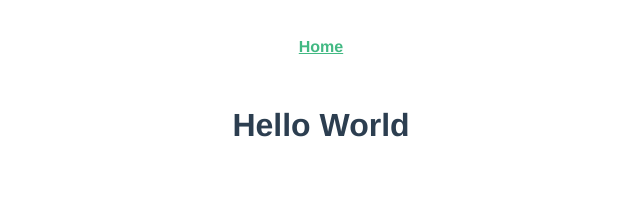
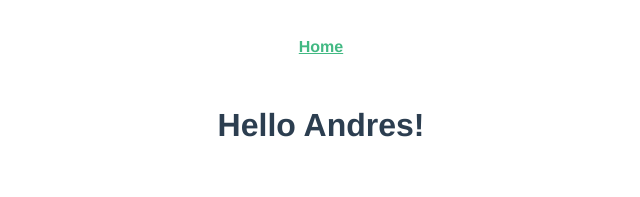
Before and after one commit to andresrihu/fantasyproject, a Vue app: page / in a window 1280 px wide. Shown: the top 197 px of the page, without its empty margins (319-959 px from the left). Built offline with nearby package versions, Linux system fonts and the light colour scheme.

Commit message:
made change to HomeView

```diff
--- a/src/views/Mp-HomeView.vue
+++ b/src/views/Mp-HomeView.vue
@@ -7,7 +7,7 @@ export default {
     name: "HomeView",
     data() {
         return {
-            pageTitle: "Hello World"
+            pageTitle: "Hello Andres!"
         }
     }
 }
```
